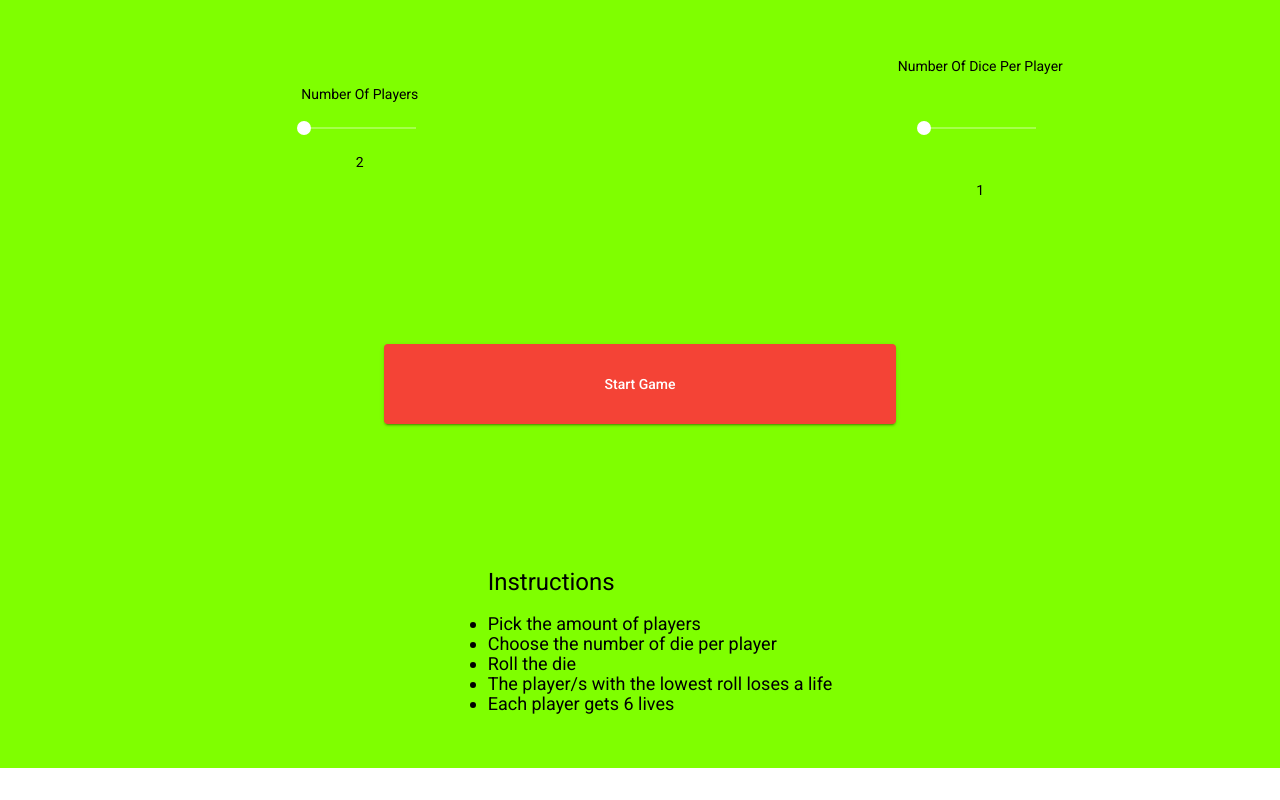
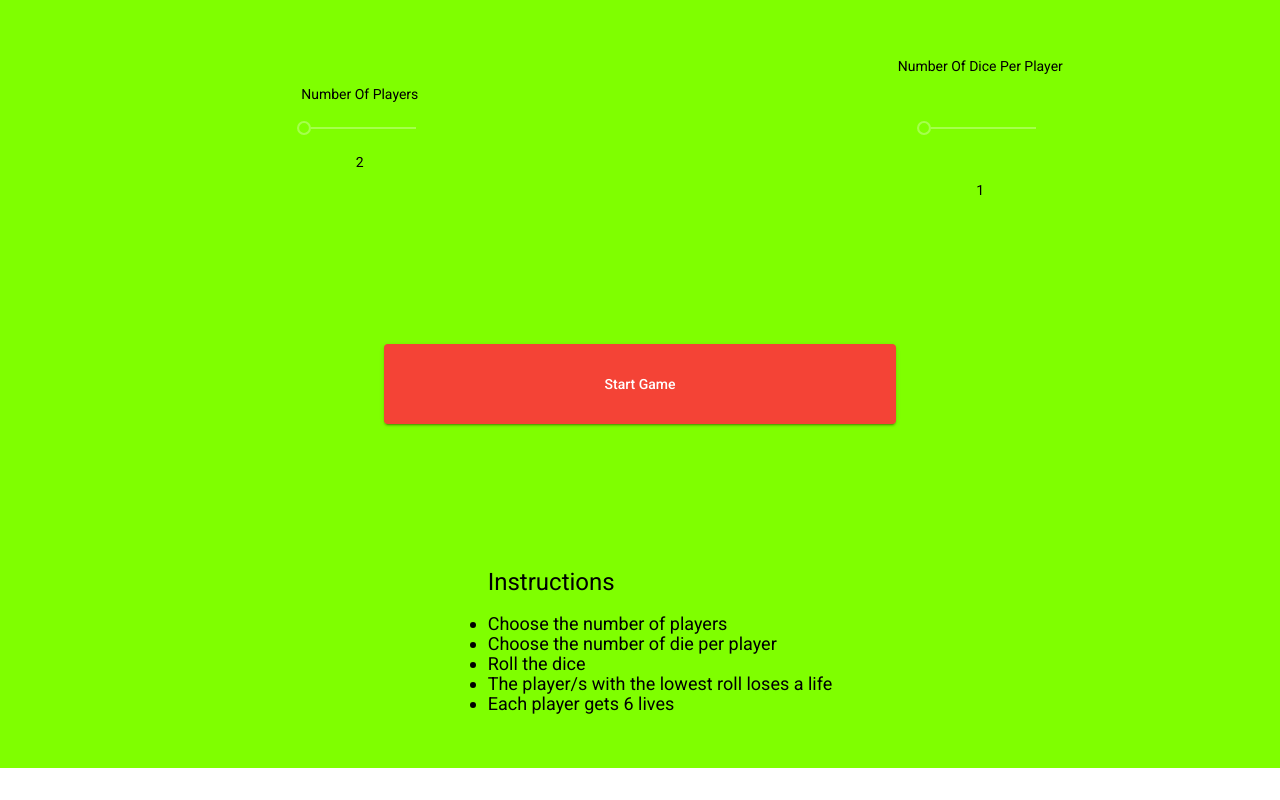
Before and after one commit to LoganLan/dice-game, an Angular app in the folder dice-game/: page / in a window 1280 px wide. Built offline with nearby package versions, Linux system fonts and the light colour scheme.

Commit message:
made to sliders look a little better

```diff
--- a/dice-game/src/app/start-page/start-page.component.css
+++ b/dice-game/src/app/start-page/start-page.component.css
@@ -1,7 +1,5 @@
 
-.tiles-color{
-    background-color: rgb(255, 252, 77);
-}
+
 .slider-tiles{
     display: flex;
     justify-content: center;
@@ -10,11 +8,39 @@
 
 }
 
+::ng-deep .mat-accent .mat-slider-thumb {
+    background-color: black;
+    opacity: 100;
+    border-color: rgb(0, 0, 0);
+}
+::ng-deep .mat-accent .mat-slider-thumb-label {
+    background-color: black;
+    opacity: 100;
+    border-color: rgb(0, 0, 0);
+}
+::ng-deep .mat-accent .mat-slider-track-fill {
+    background-color: black;
+    opacity: 100;
+    border-color: rgb(0, 0, 0);
+}
+::ng-deep .mat-accent .mat-slider-thumb-label-showing{
+    background-color: black;
+    opacity: 100;
+    border-color: rgb(0, 0, 0);
+}
+::ng-deep .mat-slider-min-value:not(.mat-slider-thumb-label-showing) .mat-slider-thumb {
+    border-color: rgb(0, 0, 0);
+    background-color: #000000;
+}
 
 mat-slider{
     width:10vw;
     justify-content: center;
+    color:"primary";
+    ;
 }
+
+
 .tiles-color{
     background-color: chartreuse;
 }
--- a/dice-game/src/app/start-page/start-page.component.html
+++ b/dice-game/src/app/start-page/start-page.component.html
@@ -10,7 +10,7 @@
         <ul>
           <mat-slider
             #playerNumSliderValue
-            thumbLabel
+            class="slider-color"
             tickInterval="1"
             min="2"
             max="4"
@@ -33,10 +33,11 @@
       <ul>
         Number Of Dice Per Player
       </ul>
-      <ul class="slider-color">
+      <ul >
         <mat-slider
           #numberDice
-          thumbLabel
+
+
           tickInterval="1"
           min="1"
           max="4"
@@ -70,9 +71,9 @@
   <mat-grid-tile>
     <ul>
       <h1>Instructions</h1>
-      <li class="instructions">Pick the amount of players</li>
+      <li class="instructions">Choose the number of players</li>
       <li class="instructions">Choose the number of die per player</li>
-      <li class="instructions">Roll the die</li>
+      <li class="instructions">Roll the dice</li>
       <li class="instructions">
         The player/s with the lowest roll loses a life
       </li>
```
